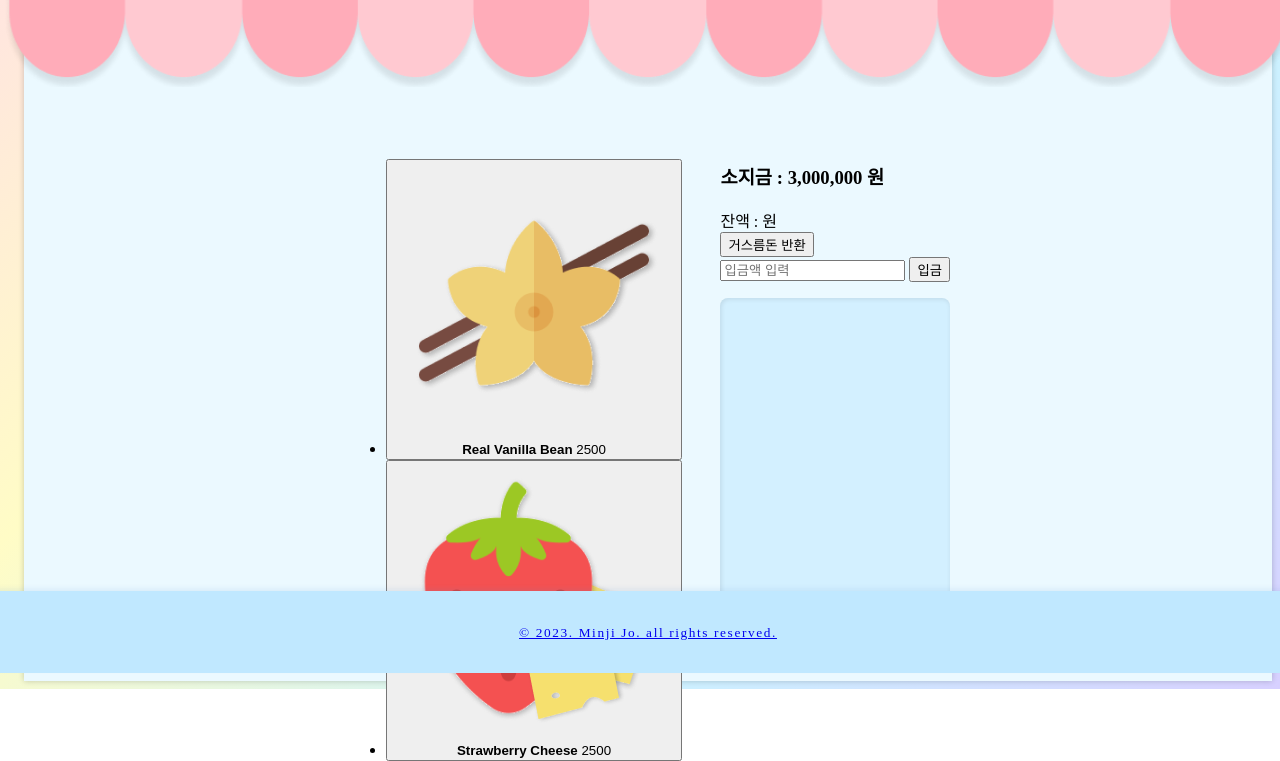
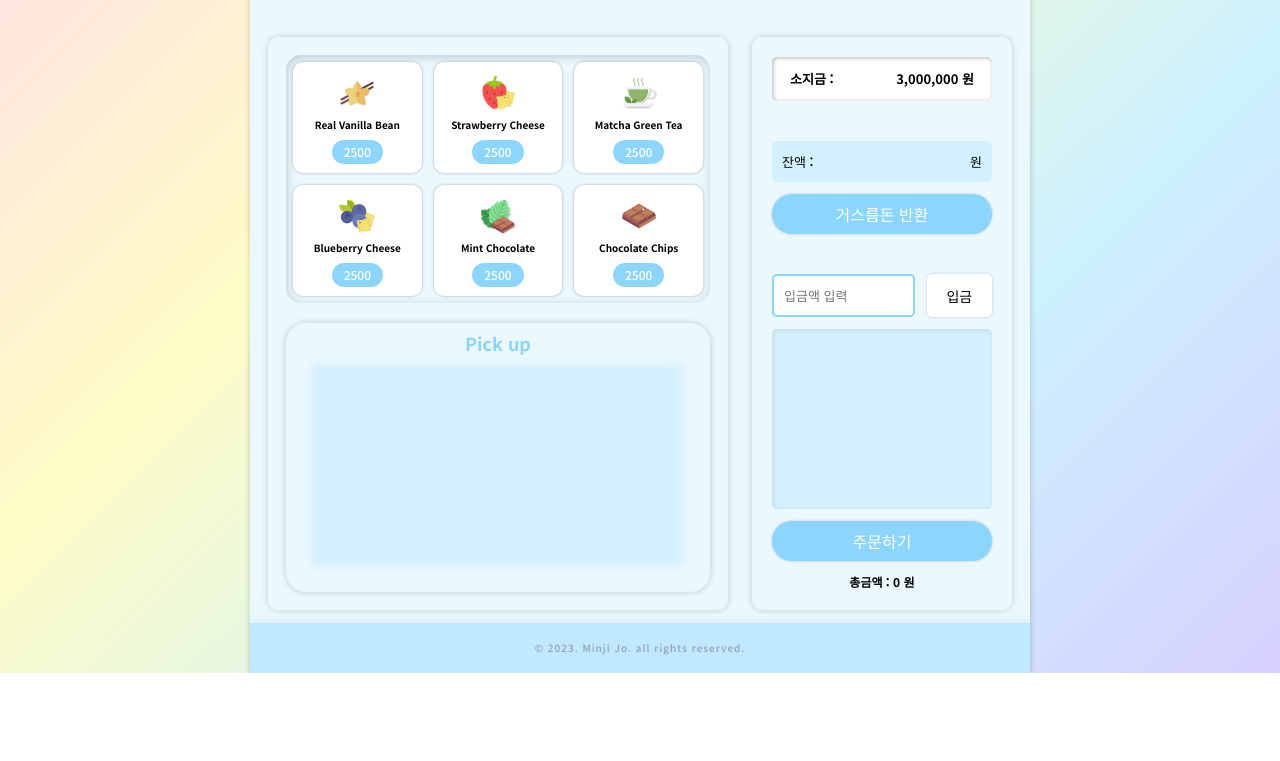
Before and after one commit to ming-Jo/Icecream-VendingMachine, a plain HTML site: page index.html in a window 1280 px wide. Shown: the part 127-888 px from the top of the page. After the commit the page ends 800 px from the top, so only its background shows below. Drawn offline with Linux system fonts and the light colour scheme; the site is published under a folder, as on GitHub Pages, so addresses that start at the root find nothing.

Commit message:
:hammer: Chore : GitHub 배포 시 assets 상대경로로 수정

```diff
--- a/assets/style/modal.css
+++ b/assets/style/modal.css
@@ -22,7 +22,7 @@
   position: absolute;
   top: 1.8rem;
   right: 1.8rem;
-  background: url("/assets/images/off_icon.png") no-repeat center/cover;
+  background: url("../images/off_icon.png") no-repeat center/cover;
 }
 
 .modal-wrap .modal {
@@ -47,7 +47,7 @@
   transform: translateX(-50%);
   width: 3.8rem;
   height: 3.8rem;
-  background: url("/assets/images/icon-notice.png") no-repeat center/cover;
+  background: url("../images/icon-notice.png") no-repeat center/cover;
 }
 
 .modal .modal-info-text {
--- a/assets/style/style.css
+++ b/assets/style/style.css
@@ -1,9 +1,9 @@
 @charset 'utf-8';
 
-@import "/assets/style/reset.css";
-@import "/assets/style/vendingmachine.css";
-@import "/assets/style/myInfo.css";
-@import "/assets/style/modal.css";
+@import "./reset.css";
+@import "./vendingmachine.css";
+@import "./myInfo.css";
+@import "./modal.css";
 
 :root {
   --black: #1c1c1c;
```
